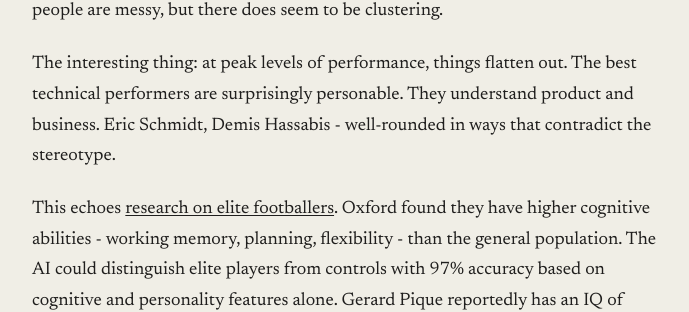
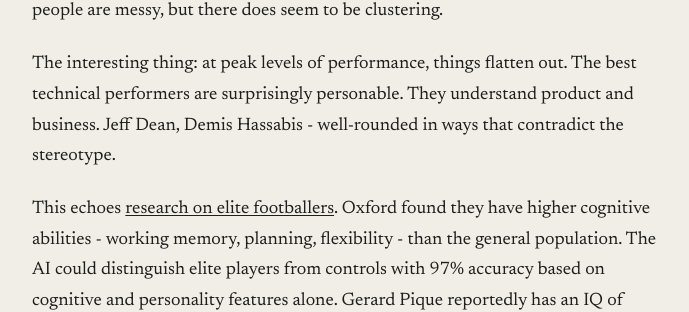
Before and after one commit to rob137/rob137.github.io, a Jekyll site: the page built from _posts/2026-01-29-out-of-distribution.md, in a window 1280 px wide and 900 px high, scrolled down 2510 px. Shown: the part 205-517 px from the top of the window, without its empty margins (295-984 px from the left). Built offline with Jekyll 4.4.1, drawn with Linux system fonts in a browser that asks for light colours.

Commit message:
Eric Schmidt -> Jeff Dean
Co-Authored-By: Claude Opus 4.5 <noreply@anthropic.com>

```diff
--- a/_posts/2026-01-29-out-of-distribution.md
+++ b/_posts/2026-01-29-out-of-distribution.md
@@ -44,7 +44,7 @@ Everyone knows what you mean when you talk about the sysadmin archetype. Compute
 
 Human traits are highly dimensional. There's a family resemblance between people drawn to tech, probably related to personality types, neurology. Someone who excels technically might get those advantages at some cost elsewhere. At scale, people are messy, but there does seem to be clustering.
 
-The interesting thing: at peak levels of performance, things flatten out. The best technical performers are surprisingly personable. They understand product and business. Eric Schmidt, Demis Hassabis - well-rounded in ways that contradict the stereotype.
+The interesting thing: at peak levels of performance, things flatten out. The best technical performers are surprisingly personable. They understand product and business. Jeff Dean, Demis Hassabis - well-rounded in ways that contradict the stereotype.
 
 This echoes [research on elite footballers](https://www.psych.ox.ac.uk/news/elite-football-players-have-higher-levels-of-cognitive-abilities-compared-to-the-general-population-new-study). Oxford found they have higher cognitive abilities - working memory, planning, flexibility - than the general population. The AI could distinguish elite players from controls with 97% accuracy based on cognitive and personality features alone. Gerard Pique reportedly has an IQ of 170.
 
```
